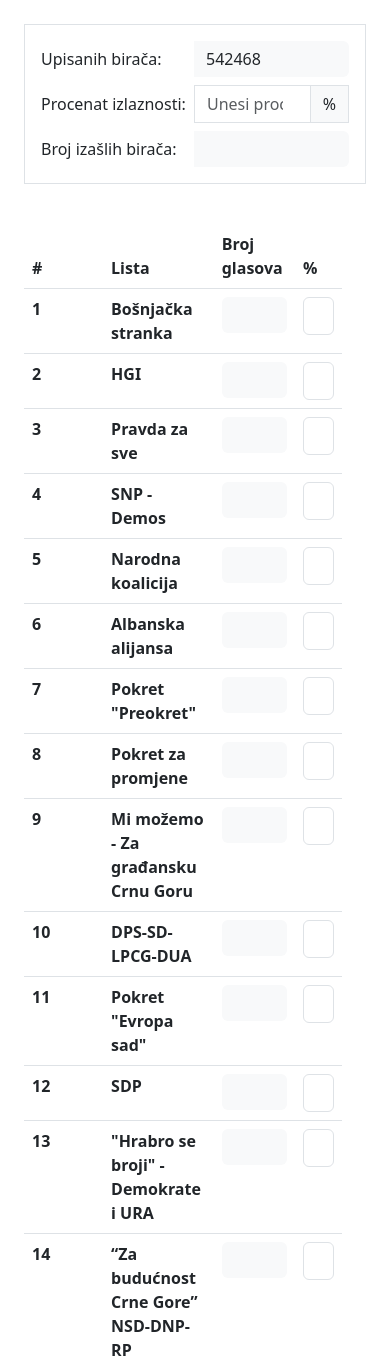
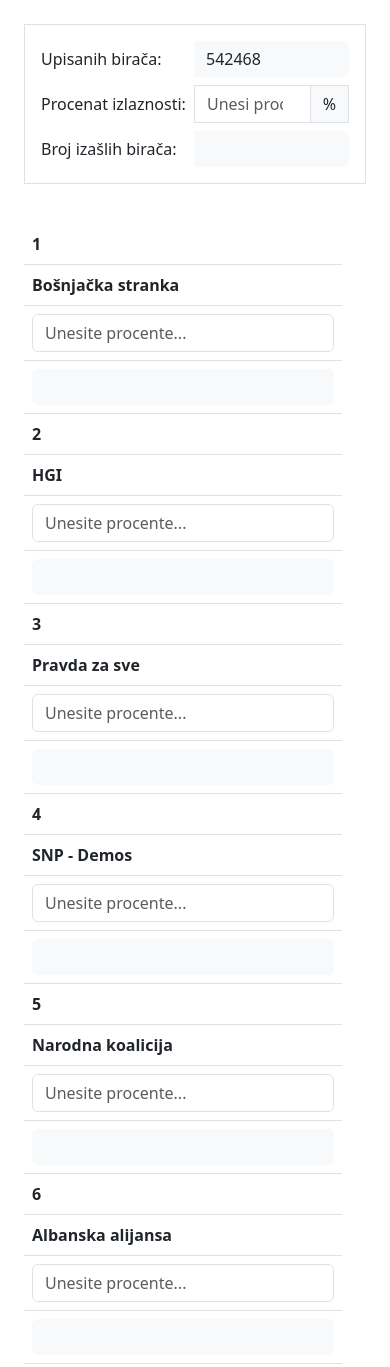
Before and after one commit to lukapg/izbori-cg, a plain HTML site: page index.html in a window 390 px wide. Shown: the top 1367 px of the page. Drawn offline with nearby package versions, Linux system fonts and the light colour scheme.

Commit message:
Dodat responsive layout tabele listi

```diff
--- a/index.html
+++ b/index.html
@@ -4,7 +4,7 @@
     <meta charset="UTF-8" />
     <meta http-equiv="X-UA-Compatible" content="IE=edge" />
     <meta name="viewport" content="width=device-width, initial-scale=1.0" />
-    <title>Document</title>
+    <title>Izborni kalkulator Crna Gora</title>
     <link
       href="https://cdn.jsdelivr.net/npm/bootstrap@5.3.0/dist/css/bootstrap.min.css"
       rel="stylesheet"
@@ -30,6 +30,26 @@
         background-color: #f8f9fa;
         border: 0;
         font-size: 1em;
+      }
+
+      @media only screen and (max-width: 768px) {
+        #tabela_listi {
+          display: flex;
+          flex-direction: column;
+          justify-content: space-between;
+          align-items: stretch;
+        }
+
+        #tabela_listi tbody tr {
+          display: flex;
+          flex-direction: column;
+          justify-content: space-between;
+          align-items: stretch;
+        }
+
+        #tabela_listi thead {
+          display: none;
+        }
       }
     </style>
   </head>
@@ -81,13 +101,13 @@
 
       <div class="row">
         <div class="col-md-12">
-          <table class="table" id="tabela_listi">
+          <table id="tabela_listi" class="table">
             <thead>
               <tr>
                 <th scope="col">#</th>
                 <th scope="col">Lista</th>
+                <th scope="col">%</th>
                 <th scope="col">Broj glasova</th>
-                <th scope="col">%</th>
               </tr>
             </thead>
             <tbody>
@@ -95,210 +115,225 @@
                 <th scope="row">1</th>
                 <th>Bošnjačka stranka</th>
                 <td>
-                  <input type="text" class="form-control broj-lista" readonly />
-                </td>
-                <td>
                   <input
                     type="number"
                     class="form-control procenat-lista"
                     min="0"
+                    placeholder="Unesite procente..."
                   />
+                </td>
+                <td>
+                  <input type="text" class="form-control broj-lista" readonly />
                 </td>
               </tr>
               <tr>
                 <th scope="row">2</th>
                 <th>HGI</th>
                 <td>
-                  <input type="text" class="form-control broj-lista" readonly />
-                </td>
-                <td>
                   <input
                     type="number"
                     class="form-control procenat-lista"
                     min="0"
+                    placeholder="Unesite procente..."
                   />
+                </td>
+                <td>
+                  <input type="text" class="form-control broj-lista" readonly />
                 </td>
               </tr>
               <tr>
                 <th scope="row">3</th>
                 <th>Pravda za sve</th>
                 <td>
-                  <input type="text" class="form-control broj-lista" readonly />
-                </td>
-                <td>
                   <input
                     type="number"
                     class="form-control procenat-lista"
                     min="0"
+                    placeholder="Unesite procente..."
                   />
+                </td>
+                <td>
+                  <input type="text" class="form-control broj-lista" readonly />
                 </td>
               </tr>
               <tr>
                 <th scope="row">4</th>
                 <th>SNP - Demos</th>
                 <td>
-                  <input type="text" class="form-control broj-lista" readonly />
-                </td>
-                <td>
                   <input
                     type="number"
                     class="form-control procenat-lista"
                     min="0"
+                    placeholder="Unesite procente..."
                   />
+                </td>
+                <td>
+                  <input type="text" class="form-control broj-lista" readonly />
                 </td>
               </tr>
               <tr>
                 <th scope="row">5</th>
                 <th>Narodna koalicija</th>
                 <td>
-                  <input type="text" class="form-control broj-lista" readonly />
-                </td>
-                <td>
                   <input
                     type="number"
                     class="form-control procenat-lista"
                     min="0"
+                    placeholder="Unesite procente..."
                   />
+                </td>
+                <td>
+                  <input type="text" class="form-control broj-lista" readonly />
                 </td>
               </tr>
               <tr>
                 <th scope="row">6</th>
                 <th>Albanska alijansa</th>
                 <td>
-                  <input type="text" class="form-control broj-lista" readonly />
-                </td>
-                <td>
                   <input
                     type="number"
                     class="form-control procenat-lista"
                     min="0"
+                    placeholder="Unesite procente..."
                   />
+                </td>
+                <td>
+                  <input type="text" class="form-control broj-lista" readonly />
                 </td>
               </tr>
               <tr>
                 <th scope="row">7</th>
                 <th>Pokret "Preokret"</th>
                 <td>
-                  <input type="text" class="form-control broj-lista" readonly />
-                </td>
-                <td>
                   <input
                     type="number"
                     class="form-control procenat-lista"
                     min="0"
+                    placeholder="Unesite procente..."
                   />
+                </td>
+                <td>
+                  <input type="text" class="form-control broj-lista" readonly />
                 </td>
               </tr>
               <tr>
                 <th scope="row">8</th>
                 <th>Pokret za promjene</th>
                 <td>
-                  <input type="text" class="form-control broj-lista" readonly />
-                </td>
-                <td>
                   <input
                     type="number"
                     class="form-control procenat-lista"
                     min="0"
+                    placeholder="Unesite procente..."
                   />
+                </td>
+                <td>
+                  <input type="text" class="form-control broj-lista" readonly />
                 </td>
               </tr>
               <tr>
                 <th scope="row">9</th>
                 <th>Mi možemo - Za građansku Crnu Goru</th>
                 <td>
-                  <input type="text" class="form-control broj-lista" readonly />
-                </td>
-                <td>
                   <input
                     type="number"
                     class="form-control procenat-lista"
                     min="0"
+                    placeholder="Unesite procente..."
                   />
+                </td>
+                <td>
+                  <input type="text" class="form-control broj-lista" readonly />
                 </td>
               </tr>
               <tr>
                 <th scope="row">10</th>
                 <th>DPS-SD-LPCG-DUA</th>
                 <td>
-                  <input type="text" class="form-control broj-lista" readonly />
-                </td>
-                <td>
                   <input
                     type="number"
                     class="form-control procenat-lista"
                     min="0"
+                    placeholder="Unesite procente..."
                   />
+                </td>
+                <td>
+                  <input type="text" class="form-control broj-lista" readonly />
                 </td>
               </tr>
               <tr>
                 <th scope="row">11</th>
                 <th>Pokret "Evropa sad"</th>
                 <td>
-                  <input type="text" class="form-control broj-lista" readonly />
-                </td>
-                <td>
                   <input
                     type="number"
                     class="form-control procenat-lista"
                     min="0"
+                    placeholder="Unesite procente..."
                   />
+                </td>
+                <td>
+                  <input type="text" class="form-control broj-lista" readonly />
                 </td>
               </tr>
               <tr>
                 <th scope="row">12</th>
                 <th>SDP</th>
                 <td>
-                  <input type="text" class="form-control broj-lista" readonly />
-                </td>
-                <td>
                   <input
                     type="number"
                     class="form-control procenat-lista"
                     min="0"
+                    placeholder="Unesite procente..."
                   />
+                </td>
+                <td>
+                  <input type="text" class="form-control broj-lista" readonly />
                 </td>
               </tr>
               <tr>
                 <th scope="row">13</th>
                 <th>"Hrabro se broji" - Demokrate i URA</th>
                 <td>
-                  <input type="text" class="form-control broj-lista" readonly />
-                </td>
-                <td>
                   <input
                     type="number"
                     class="form-control procenat-lista"
                     min="0"
+                    placeholder="Unesite procente..."
                   />
+                </td>
+                <td>
+                  <input type="text" class="form-control broj-lista" readonly />
                 </td>
               </tr>
               <tr>
                 <th scope="row">14</th>
                 <th>“Za budućnost Crne Gore” NSD-DNP-RP</th>
                 <td>
-                  <input type="text" class="form-control broj-lista" readonly />
-                </td>
-                <td>
                   <input
                     type="number"
                     class="form-control procenat-lista"
                     min="0"
+                    placeholder="Unesite procente..."
                   />
+                </td>
+                <td>
+                  <input type="text" class="form-control broj-lista" readonly />
                 </td>
               </tr>
               <tr>
                 <th scope="row">15</th>
                 <th>Albanski forum</th>
                 <td>
-                  <input type="text" class="form-control broj-lista" readonly />
-                </td>
-                <td>
                   <input
                     type="number"
                     class="form-control procenat-lista"
                     min="0"
+                    placeholder="Unesite procente..."
                   />
+                </td>
+                <td>
+                  <input type="text" class="form-control broj-lista" readonly />
                 </td>
               </tr>
             </tbody>
```
